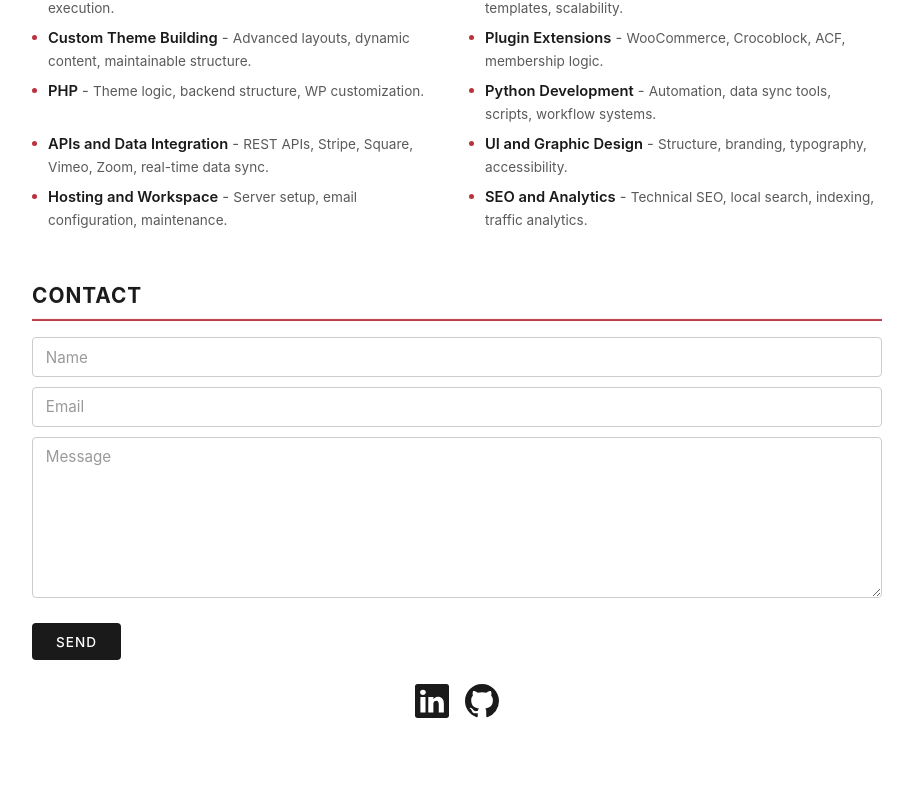
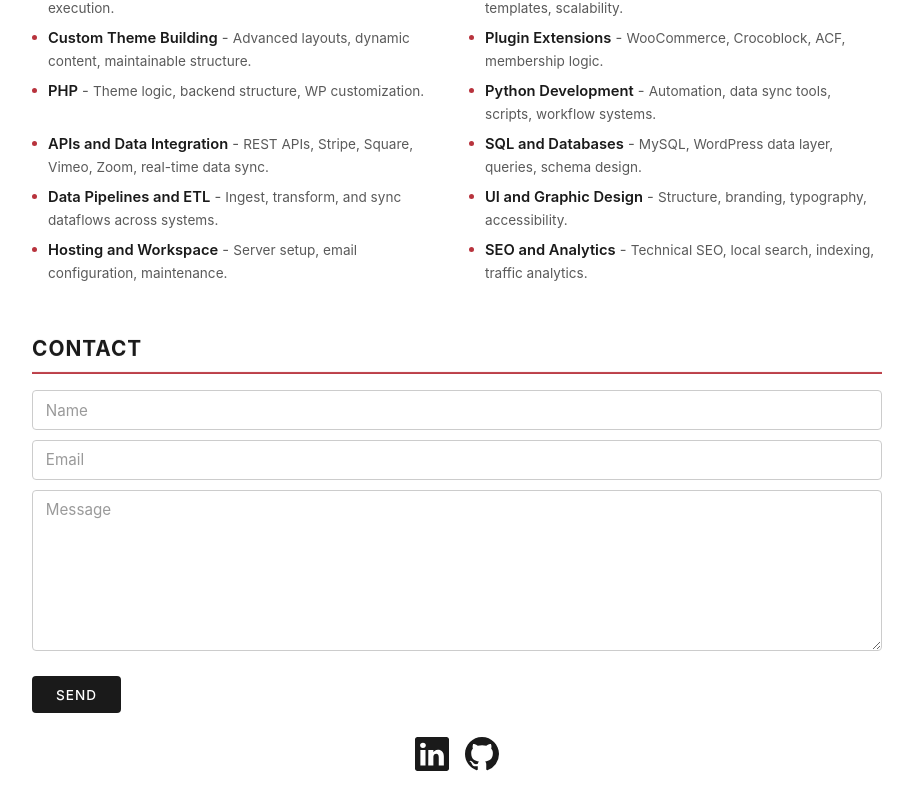
Before and after one commit to mrtjslade/tjslade, a React (Create React App) app: page / in a window 1280 px wide. Shown: the part 2799-3608 px from the top of the page, without its empty margins (283-1196 px from the left). Built offline with nearby package versions, Linux system fonts and the light colour scheme.

Commit message:
add SQL and data pipeline skill cards

```diff
--- a/src/components/Skills/Skills.js
+++ b/src/components/Skills/Skills.js
@@ -60,6 +60,16 @@ const skills = [
     space: "Comm relays, credit systems, and live telemetry feeds.",
   },
   {
+    name: "SQL and Databases",
+    pro: "MySQL, WordPress data layer, queries, schema design.",
+    space: "Archive vault records, query protocols, structured data.",
+  },
+  {
+    name: "Data Pipelines and ETL",
+    pro: "Ingest, transform, and sync dataflows across systems.",
+    space: "Data cargo runs: extract, transform, deliver on schedule.",
+  },
+  {
     name: "UI and Graphic Design",
     pro: "Structure, branding, typography, accessibility.",
     space: "Branding, typography, accessibility, visual command.",
```
